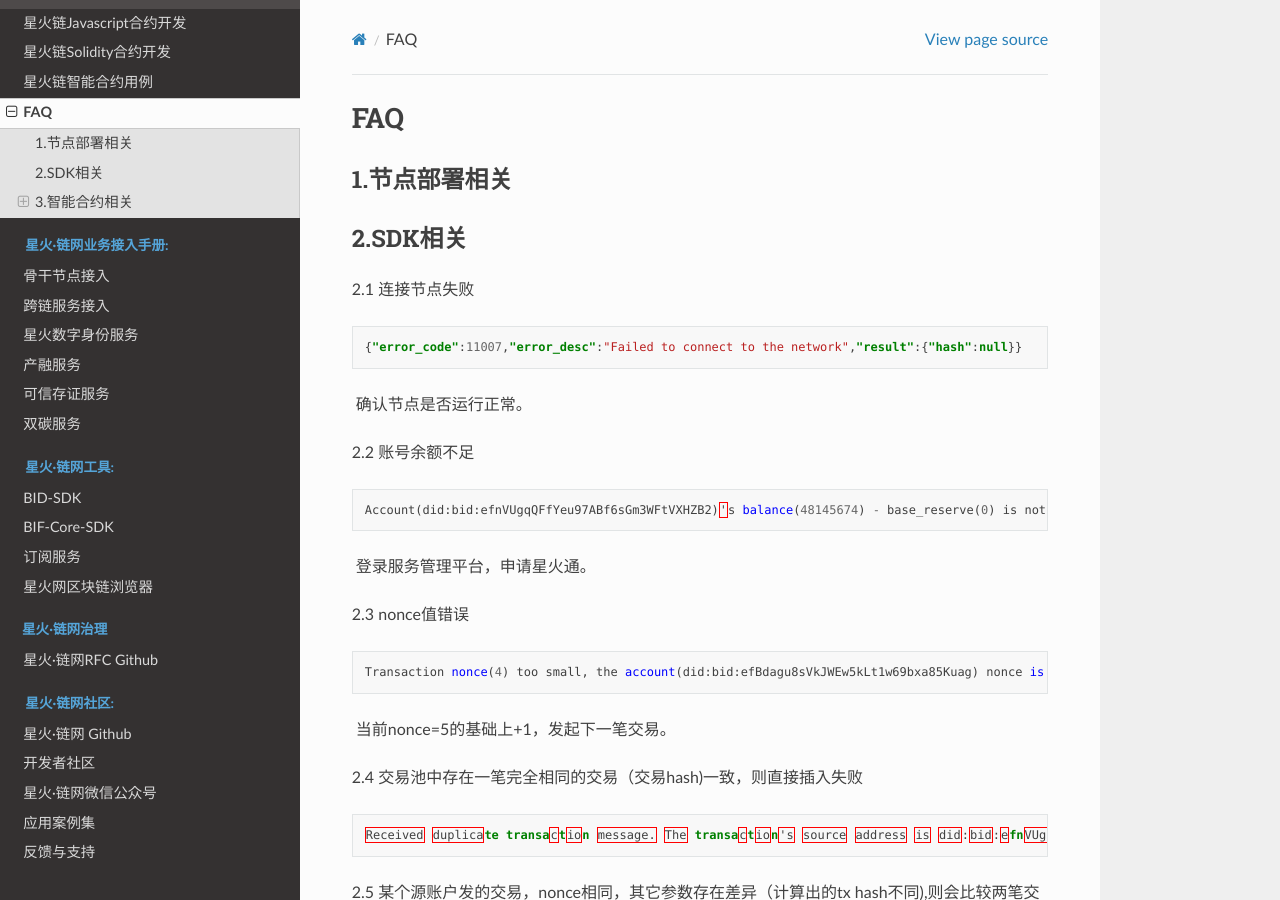
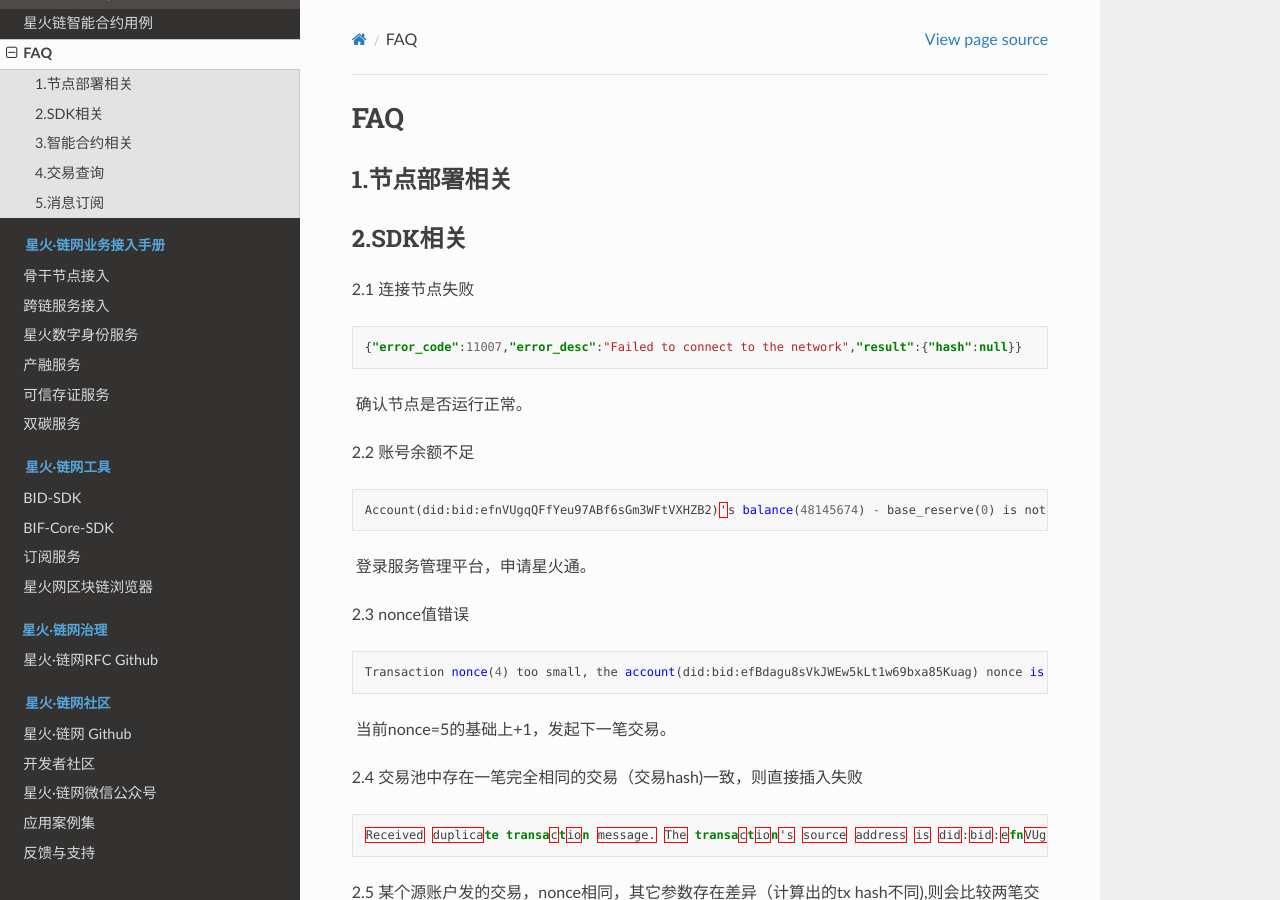
Before and after one commit to caict-4iot-dev/bif-doc, a Sphinx documentation site: the page built from docs/source/app/faq.md, in a window 1280 px wide and 900 px high. Built offline with Sphinx 7.4.7 and the Read the Docs theme 2.0.0, drawn with Linux system fonts in a browser that asks for light colours.

Commit message:
mod main

````diff
--- a/docs/source/app/faq.md
+++ b/docs/source/app/faq.md
@@ -48,11 +48,11 @@
 
 ## 3.智能合约相关
 
-> 3.1智能合约支持什么语言？
+3.1智能合约支持什么语言？
 
 智能合约目前支持JS、Solidity
 
-> 3.2js合约调用异常
+3.2js合约调用异常
 
 ```js
 {"contract":"did:bid:efspy6btdcuzP5BH2N899Ycti5Sd7n3z","exception":"SyntaxError: Unexpected token \r in JSON at position 1457","linenum":34,"stack":"SyntaxError: Unexpected token \r in JSON at position 1457\n at JSON.parse (<anonymous>)\n at main (__enable_check_time__:83:22)"}
@@ -60,7 +60,7 @@
 
 input参数格式校验，需服务JSON规范。
 
-### 4.交易查询
+## 4.交易查询
 
 访问星火网区块链浏览器。
 
@@ -68,6 +68,6 @@
 
 正式网：https://explorer.bitfactory.cn/
 
-### 5.消息订阅
+## 5.消息订阅
 
 BIF-Core使用websocket接口实现指定账户地址的交易通知，交易使用protobuf结构。
--- a/docs/source/conf.py
+++ b/docs/source/conf.py
@@ -7,7 +7,7 @@
 author = '中国信息通信研究院'
 
 release = '0.1'
-version = '0.1.0'
+version = '1.0.0'
 
 # -- General configuration
 
````
Also changed, not shown: docs/source/app/brief.md (+1 -1 lines), docs/source/app/quick_start.md (+1 -1 lines), docs/source/index.rst (+4 -4 lines).
